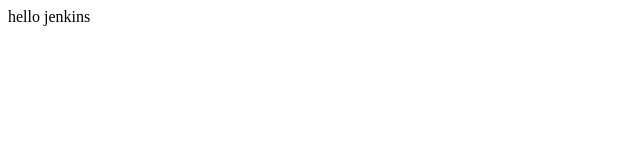
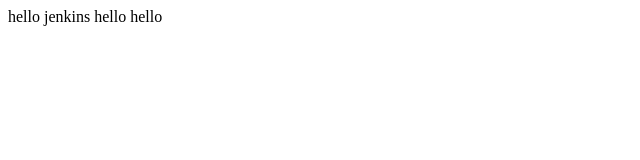
Before and after one commit to doyeon8621/jenkins_test, a website: page views/hello.html in a window 1280 px wide. Shown: the whole page, without its empty margins (0-640 px from the left). Drawn offline with Linux system fonts and the light colour scheme.

Commit message:
젠킨슨 자동배포 도전

```diff
--- a/views/hello.html
+++ b/views/hello.html
@@ -7,6 +7,6 @@
     <title>Document</title>
   </head>
   <body>
-    hello jenkins
+    hello jenkins hello hello
   </body>
 </html>
```
Also changed, not shown: script/deploy.js (deleted).
